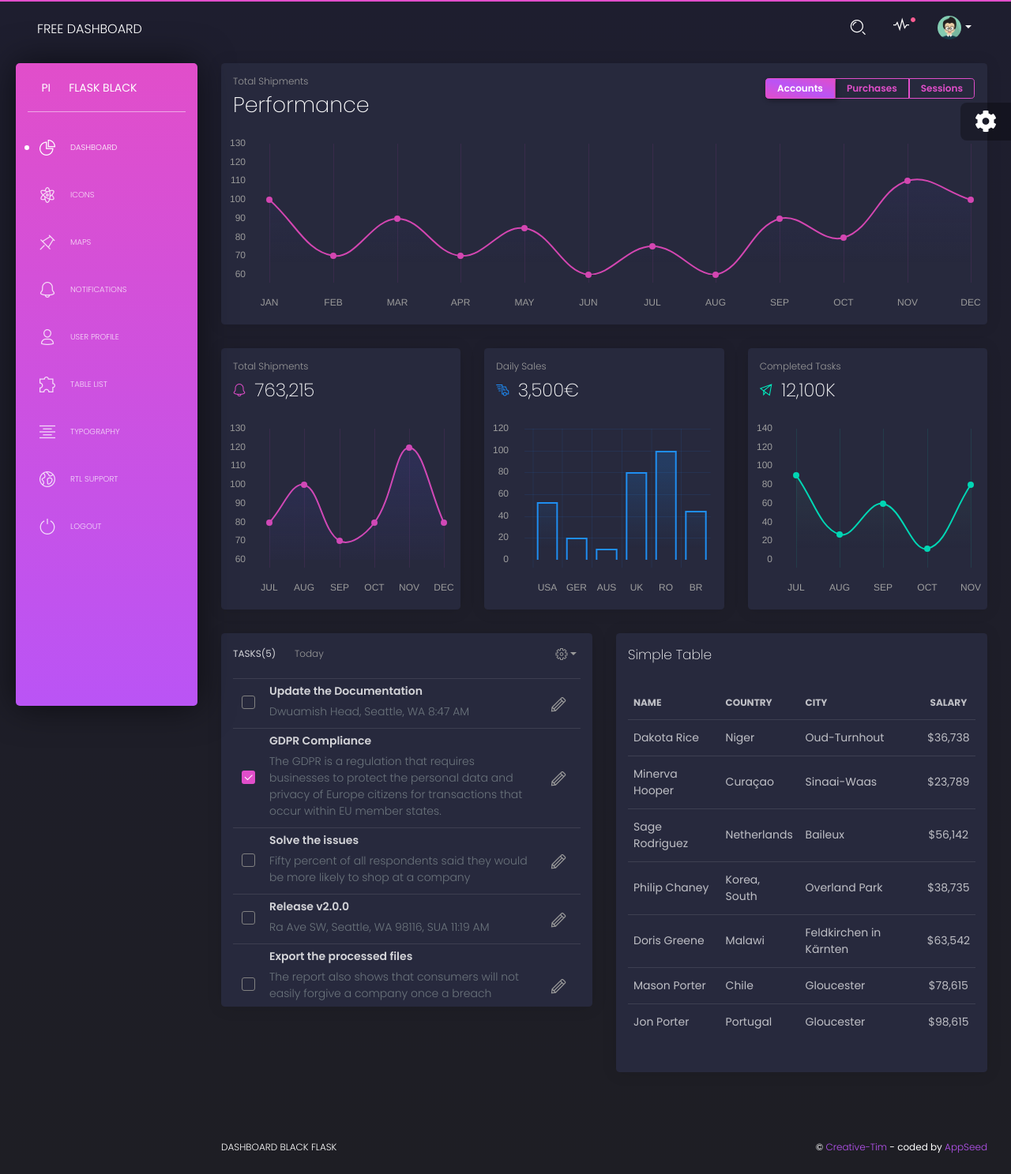
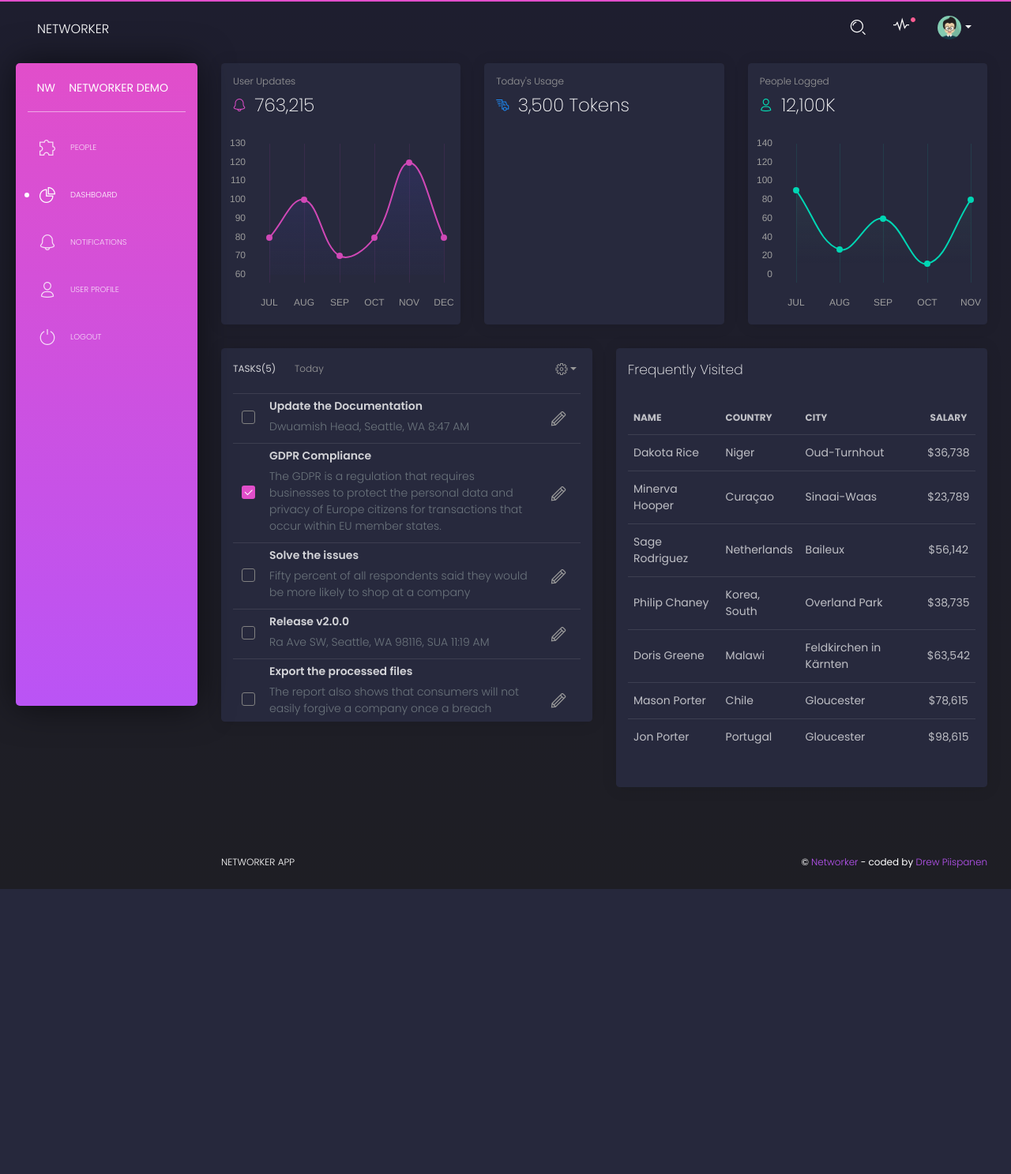
Before and after one commit to creativetimofficial/black-dashboard-flask, a Flask app: page /index in a window 1280 px wide. Shown: the whole page at 79% size. After the commit the page ends 1126 px from the top, so only its background shows below. Run offline with Flask 2, Linux system fonts and the light colour scheme; the visitor is signed in with stand-in values (Sample User, id 1); a map, chart or similar area stays blank; some libraries are stand-ins or nearby versions.

Commit message:
networker additions

```diff
--- a/apps/templates/home/index.html
+++ b/apps/templates/home/index.html
@@ -8,56 +8,10 @@
 {% block content %}
 
     <div class="row">
-
-      <div class="col-12">
-        <div class="card card-chart">
-          <div class="card-header ">
-            <div class="row">
-              <div class="col-sm-6 text-left">
-                <h5 class="card-category">Total Shipments</h5>
-                <h2 class="card-title">Performance</h2>
-              </div>
-              <div class="col-sm-6">
-                <div class="btn-group btn-group-toggle float-right" data-toggle="buttons">
-                  <label class="btn btn-sm btn-primary btn-simple active" id="0">
-                    <input type="radio" name="options" checked>
-                    <span class="d-none d-sm-block d-md-block d-lg-block d-xl-block">Accounts</span>
-                    <span class="d-block d-sm-none">
-                      <i class="tim-icons icon-single-02"></i>
-                    </span>
-                  </label>
-                  <label class="btn btn-sm btn-primary btn-simple" id="1">
-                    <input type="radio" class="d-none d-sm-none" name="options">
-                    <span class="d-none d-sm-block d-md-block d-lg-block d-xl-block">Purchases</span>
-                    <span class="d-block d-sm-none">
-                      <i class="tim-icons icon-gift-2"></i>
-                    </span>
-                  </label>
-                  <label class="btn btn-sm btn-primary btn-simple" id="2">
-                    <input type="radio" class="d-none" name="options">
-                    <span class="d-none d-sm-block d-md-block d-lg-block d-xl-block">Sessions</span>
-                    <span class="d-block d-sm-none">
-                      <i class="tim-icons icon-tap-02"></i>
-                    </span>
-                  </label>
-                </div>
-              </div>
-            </div>
-          </div>
-          <div class="card-body">
-            <div class="chart-area">
-              <canvas id="chartBig1"></canvas>
-            </div>
-          </div>
-        </div>
-      </div>
-
-    </div>
-    <div class="row">
       <div class="col-lg-4">
         <div class="card card-chart">
           <div class="card-header">
-            <h5 class="card-category">Total Shipments</h5>
+            <h5 class="card-category">User Updates</h5>
             <h3 class="card-title"><i class="tim-icons icon-bell-55 text-primary"></i> 763,215</h3>
           </div>
           <div class="card-body">
@@ -70,8 +24,8 @@
       <div class="col-lg-4">
         <div class="card card-chart">
           <div class="card-header">
-            <h5 class="card-category">Daily Sales</h5>
-            <h3 class="card-title"><i class="tim-icons icon-delivery-fast text-info"></i> 3,500€</h3>
+            <h5 class="card-category">Today's Usage</h5>
+            <h3 class="card-title"><i class="tim-icons icon-delivery-fast text-info"></i> 3,500 Tokens</h3>
           </div>
           <div class="card-body">
             <div class="chart-area">
@@ -83,8 +37,8 @@
       <div class="col-lg-4">
         <div class="card card-chart">
           <div class="card-header">
-            <h5 class="card-category">Completed Tasks</h5>
-            <h3 class="card-title"><i class="tim-icons icon-send text-success"></i> 12,100K</h3>
+            <h5 class="card-category">People Logged</h5>
+            <h3 class="card-title"><i class="tim-icons icon-single-02 text-success"></i> 12,100K</h3>
           </div>
           <div class="card-body">
             <div class="chart-area">
@@ -250,7 +204,7 @@
       <div class="col-lg-6 col-md-12">
         <div class="card ">
           <div class="card-header">
-            <h4 class="card-title"> Simple Table</h4>
+            <h4 class="card-title"> Frequently Visited</h4>
           </div>
           <div class="card-body">
             <div class="table-responsive">
--- a/apps/templates/includes/footer.html
+++ b/apps/templates/includes/footer.html
@@ -6,14 +6,14 @@
             <li class="nav-item">
               <a target="_blank" rel="noopener noreferrer"
                  href="https://www.creative-tim.com/product/black-dashboard-flask" class="nav-link">
-                Dashboard Black Flask
+                Networker App
               </a>
             </li>
           </ul>
           <div class="copyright">
             &copy; <a target="_blank" rel="sponsored noopener noreferrer"
-                      href="https://bit.ly/3fKQZaL">Creative-Tim</a>
-            - coded by <a target="_blank" rel="noopener noreferrer" href="https://appseed.us">AppSeed</a>
+                      href="https://github.com/apiispanen">Networker</a>
+            - coded by <a target="_blank" rel="noopener noreferrer" href="https://appseed.us">Drew Piispanen</a>
           </div>
         </div>
       </footer>
--- a/apps/templates/includes/navigation.html
+++ b/apps/templates/includes/navigation.html
@@ -11,7 +11,7 @@
               </button>
             </div>
             <a class="navbar-brand" href="javascript:void(0)">
-              Free Dashboard
+              Networker
             </a>
           </div>
           <button class="navbar-toggler" type="button" data-toggle="collapse" data-target="#navigation" aria-expanded="false" aria-label="Toggle navigation">
--- a/apps/templates/includes/sidebar.html
+++ b/apps/templates/includes/sidebar.html
@@ -4,34 +4,27 @@
       <div class="sidebar-wrapper">
         <div class="logo">
           <a target="_blank" rel="sponsored noopener noreferrer"
-             href="https://www.creative-tim.com/product/black-dashboard-flask" class="simple-text logo-mini">
-            PI
+             href="/demo.html" class="simple-text logo-mini">
+            NW
           </a>
           <a target="_blank" rel="sponsored noopener noreferrer"
-             href="https://www.creative-tim.com/product/black-dashboard-flask" class="simple-text logo-normal">
-            Flask Black
+             href="https://github.com/apiispanen/networker" class="simple-text logo-normal">
+            Networker Demo
           </a>
         </div>
 
         <ul class="nav">
         {% if current_user.is_authenticated %}
-
+        <li class="{% if 'tables' in segment %} active {% endif %}">
+          <a href="/ui-tables.html">
+            <i class="tim-icons icon-puzzle-10"></i>
+            <p>People</p>
+          </a>
+        </li>
           <li class="{% if 'index' in segment %} active {% endif %}">
             <a href="/">
               <i class="tim-icons icon-chart-pie-36"></i>
               <p>Dashboard</p>
-            </a>
-          </li>
-          <li class="{% if 'icons' in segment %} active {% endif %}">
-            <a href="/ui-icons.html">
-              <i class="tim-icons icon-atom"></i>
-              <p>Icons</p>
-            </a>
-          </li>
-          <li class="{% if 'maps' in segment %} active {% endif %}">
-            <a href="/ui-maps.html">
-              <i class="tim-icons icon-pin"></i>
-              <p>Maps</p>
             </a>
           </li>
           <li class="{% if 'notifications' in segment %} active {% endif %}">
@@ -46,24 +39,6 @@
               <p>User Profile</p>
             </a>
           </li>
-          <li class="{% if 'tables' in segment %} active {% endif %}">
-            <a href="/ui-tables.html">
-              <i class="tim-icons icon-puzzle-10"></i>
-              <p>Table List</p>
-            </a>
-          </li>
-          <li class="{% if 'typography' in segment %} active {% endif %}">
-            <a href="/ui-typography.html">
-              <i class="tim-icons icon-align-center"></i>
-              <p>Typography</p>
-            </a>
-          </li>
-          <li class="{% if 'rtl-support' in segment %} active {% endif %}">
-            <a href="/page-rtl-support.html">
-              <i class="tim-icons icon-world"></i>
-              <p>RTL Support</p>
-            </a>
-          </li>
           <li>
             <a href="{{ url_for('authentication_blueprint.logout') }}" >
               <i class="tim-icons icon-button-power"></i>
@@ -73,9 +48,9 @@
           {% else %}
           <li class="active">
             <a target="_blank"
-               href="https://appseed.us/admin-dashboards/flask-dashboard-black-pro">
+               href="/demo.html">
               <i class="tim-icons icon-spaceship"></i>
-              <p>PRO Version</p>
+              <p>DEMO Version</p>
             </a>
           </li>
           {% endif %}
--- a/apps/templates/layouts/base-rtl.html
+++ b/apps/templates/layouts/base-rtl.html
@@ -64,7 +64,7 @@
 
   </div>
 
-  {% include 'includes/fixed-plugin.html' %}
+
 
   {% include 'includes/scripts.html' %}
 
--- a/apps/templates/layouts/base.html
+++ b/apps/templates/layouts/base.html
@@ -63,8 +63,6 @@
 
   </div>
 
-  {% include 'includes/fixed-plugin.html' %}
-
   {% include 'includes/scripts.html' %}
 
   {% include 'includes/scripts-sidebar.html' %}
```
